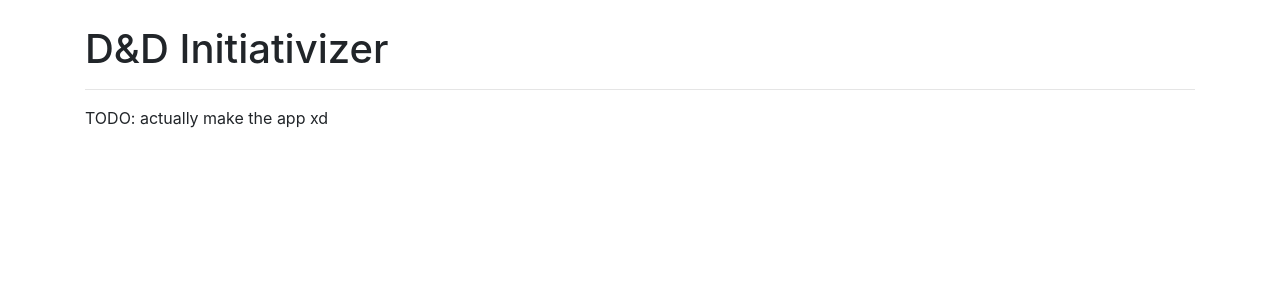
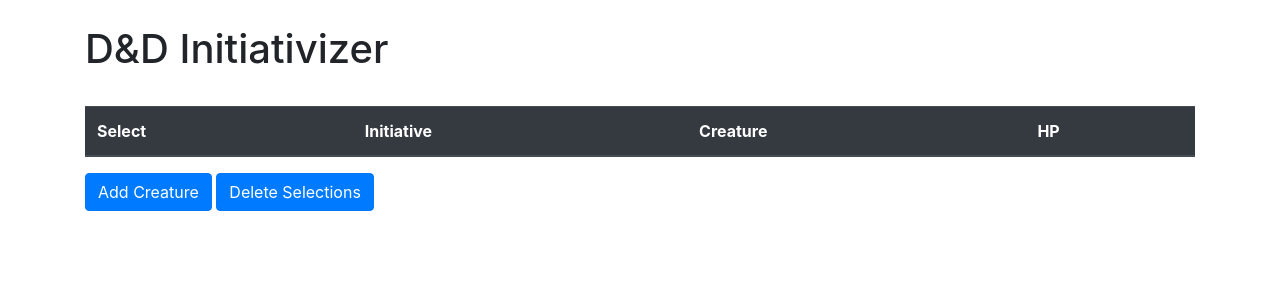
Before and after one commit to azbeaver/initiativizer, a Django app: template tracker/templates/tracker/tracker.html in a window 1280 px wide. Shown: the top 300 px of the page. Run offline with Django 3.2, Linux system fonts and the light colour scheme; the template is opened without the code that fills it, so the values that code supplies are empty; some libraries are stand-ins or nearby versions.

Commit message:
added a table for creatures and 'add creature' and 'delete selections' buttons

```diff
--- a/initiativizer/settings.py
+++ b/initiativizer/settings.py
@@ -15,7 +15,6 @@ import os
 # Build paths inside the project like this: os.path.join(BASE_DIR, ...)
 BASE_DIR = os.path.dirname(os.path.dirname(os.path.abspath(__file__)))
 
-
 # Quick-start development settings - unsuitable for production
 # See https://docs.djangoproject.com/en/2.2/howto/deployment/checklist/
 
@@ -31,6 +30,7 @@ ALLOWED_HOSTS = []
 # Application definition
 
 INSTALLED_APPS = [
+	'tracker',
     'django.contrib.admin',
     'django.contrib.auth',
     'django.contrib.contenttypes',
@@ -54,7 +54,7 @@ ROOT_URLCONF = 'initiativizer.urls'
 TEMPLATES = [
     {
         'BACKEND': 'django.template.backends.django.DjangoTemplates',
-        'DIRS': [],
+        'DIRS': [os.path.join(BASE_DIR, 'templates')],
         'APP_DIRS': True,
         'OPTIONS': {
             'context_processors': [
@@ -66,6 +66,7 @@ TEMPLATES = [
         },
     },
 ]
+
 
 WSGI_APPLICATION = 'initiativizer.wsgi.application'
 
--- a/initiativizer/urls.py
+++ b/initiativizer/urls.py
@@ -14,8 +14,9 @@ Including another URLconf
     2. Add a URL to urlpatterns:  path('blog/', include('blog.urls'))
 """
 from django.contrib import admin
-from django.urls import path
+from django.urls import include, path
 
 urlpatterns = [
+	path('', include('tracker.urls')),
     path('admin/', admin.site.urls),
 ]
--- a/tracker/static/tracker/tracker.css
+++ b/tracker/static/tracker/tracker.css
@@ -1,3 +1,3 @@
 h1 {
-	padding-top: 25px
+	padding: 25px 0px 25px 0px;
 }
--- a/tracker/static/tracker/tracker.js
+++ b/tracker/static/tracker/tracker.js
@@ -0,0 +1,21 @@
+document.addEventListener('DOMContentLoaded', () => {
+
+	// Template for creating a new creature
+	const template = Handlebars.compile(document.querySelector('#new-creature').innerHTML);
+
+	// Add a new creature based on the template when add button clicked
+	document.querySelector('#add').onclick = () => {
+		const creature = template();
+		document.querySelector('#creatures').innerHTML += creature;
+	};
+
+	// Delete selected creatures when delete button is clicked
+	document.querySelector('#delete').onclick = () => {
+		var creatures = document.querySelectorAll('.creature');
+		creatures.forEach( creature => {
+			if(creature.children[0].firstElementChild.checked) {
+				creature.remove();
+			}
+		});
+	};
+});
--- a/tracker/templates/tracker/tracker.html
+++ b/tracker/templates/tracker/tracker.html
@@ -4,6 +4,18 @@
 
 {% block statics %}
 	<link rel="stylesheet" href="{% static 'tracker/tracker.css' %}">
+	<!-- Include Handlebars from a CDN -->
+	<script src="https://cdn.jsdelivr.net/npm/handlebars@latest/dist/handlebars.js"></script>
+	<!-- Handlebars template for a new table row -->
+	<script id="new-creature" type="text/x-handlebars-template">
+		<tr class="creature">
+			<td><input type="checkbox" name="num"></td>
+			<td>Initiative</td>
+			<td>Name</td>
+			<td><input type="text" class="hp-box"> / <input type="text" class="hp-box"></td>
+			<td><input type="text" class="notes-box" placeholder="Notes"></td>
+		</tr>
+	</script>
 	<script src="{% static 'tracker/tracker.js' %}"></script>
 {% endblock %}
 
@@ -14,7 +26,19 @@
 {% block body %}
 	<div class="container">
 		<h1>D&D Initiativizer</h1>
-		<hr>
-		<p>TODO: actually make the app xd</p>
+		<table class="table table-hover">
+			<thead class="thead-dark">
+				<tr>
+					<th scope="col">Select</th>
+					<th scope="col">Initiative</th>
+					<th scope="col">Creature</th>
+					<th scope="col">HP</th>
+				</tr>
+			</thead>
+			<tbody id="creatures">
+			</tbody>
+		</table>
+		<button id="add" class="btn btn-primary">Add Creature</button>
+		<button id="delete" class="btn btn-primary">Delete Selections</button>
 	</div>
 {% endblock %}
--- a/tracker/views.py
+++ b/tracker/views.py
@@ -1,3 +1,6 @@
 from django.shortcuts import render
+# from django.http import HttpResponse
 
 # Create your views here.
+def tracker(request):
+	return render(request, "tracker/tracker.html")
```
